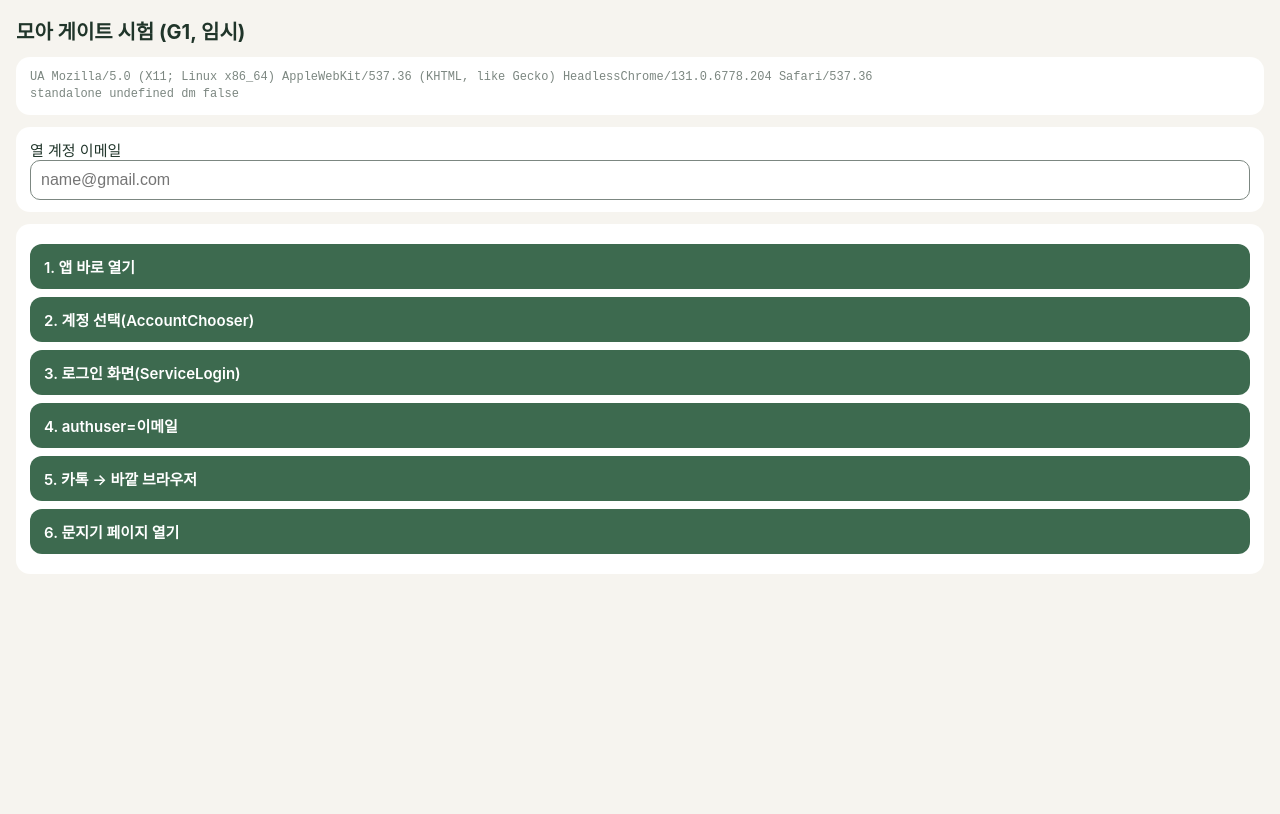
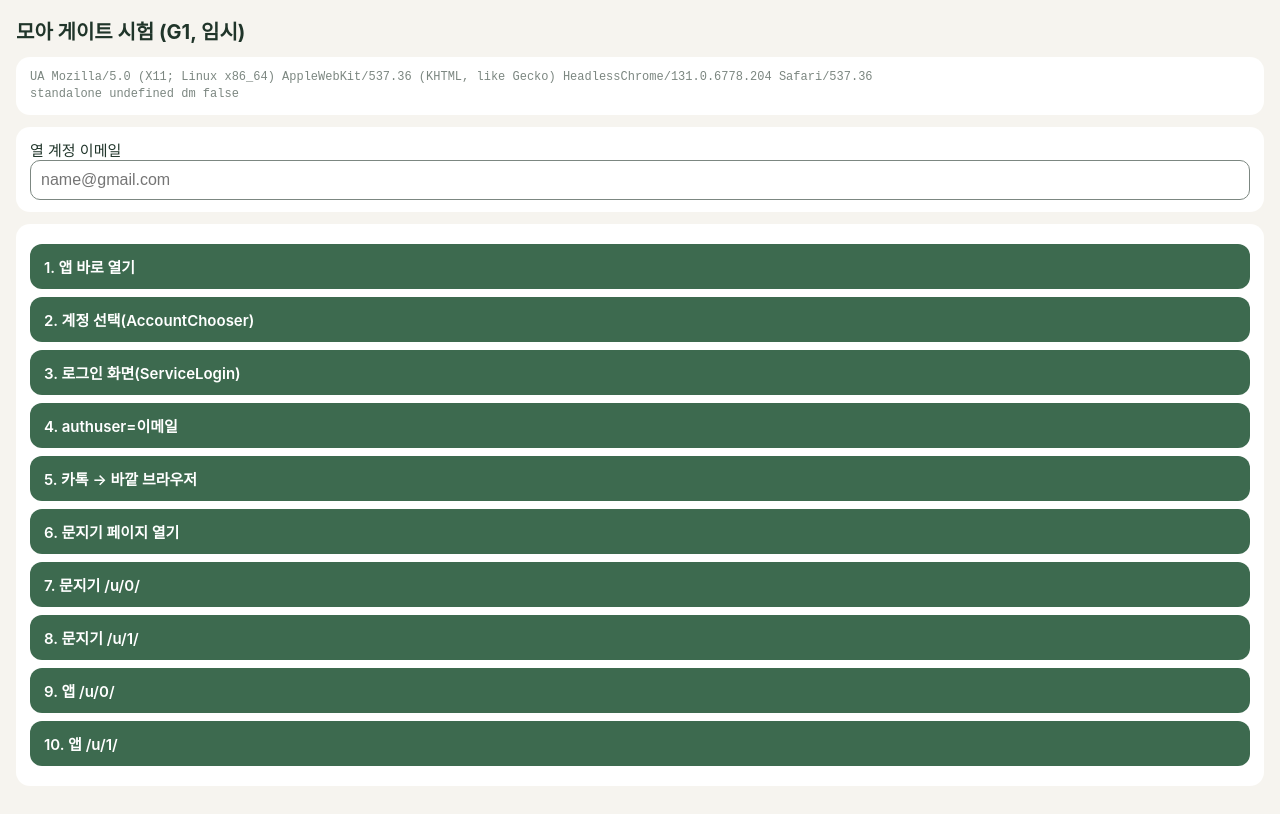
Before and after one commit to demigod1976-ui/moaa-site, a plain HTML site: page spike.html in a window 1280 px wide. Drawn offline with Linux system fonts and the light colour scheme.

Commit message:
시험 페이지: 주소 모양 버튼

```diff
--- a/spike.html
+++ b/spike.html
@@ -39,7 +39,11 @@
       ['3. 로그인 화면(ServiceLogin)', 'https://accounts.google.com/ServiceLogin?Email=' + enc(e) + '&continue=' + enc(target)],
       ['4. authuser=이메일', target + '&authuser=' + enc(e)],
       ['5. 카톡 → 바깥 브라우저', 'kakaotalk://web/openExternal?url=' + enc(location.href)],
-      ['6. 문지기 페이지 열기', LAUNCHER + '?e=' + enc(e)]
+      ['6. 문지기 페이지 열기', LAUNCHER + '?e=' + enc(e)],
+      ['7. 문지기 /u/0/', LAUNCHER.replace('/macros/s/', '/macros/u/0/s/') + '?e=' + enc(e)],
+      ['8. 문지기 /u/1/', LAUNCHER.replace('/macros/s/', '/macros/u/1/s/') + '?e=' + enc(e)],
+      ['9. 앱 /u/0/', APP.replace('/macros/s/', '/macros/u/0/s/') + '?diag=1'],
+      ['10. 앱 /u/1/', APP.replace('/macros/s/', '/macros/u/1/s/') + '?diag=1']
     ];
     document.getElementById('links').innerHTML = L.map(function (x) {
       return '<a class="b" href="' + x[1].replace(/"/g, '&quot;') + '">' + x[0] + '</a>';
```
